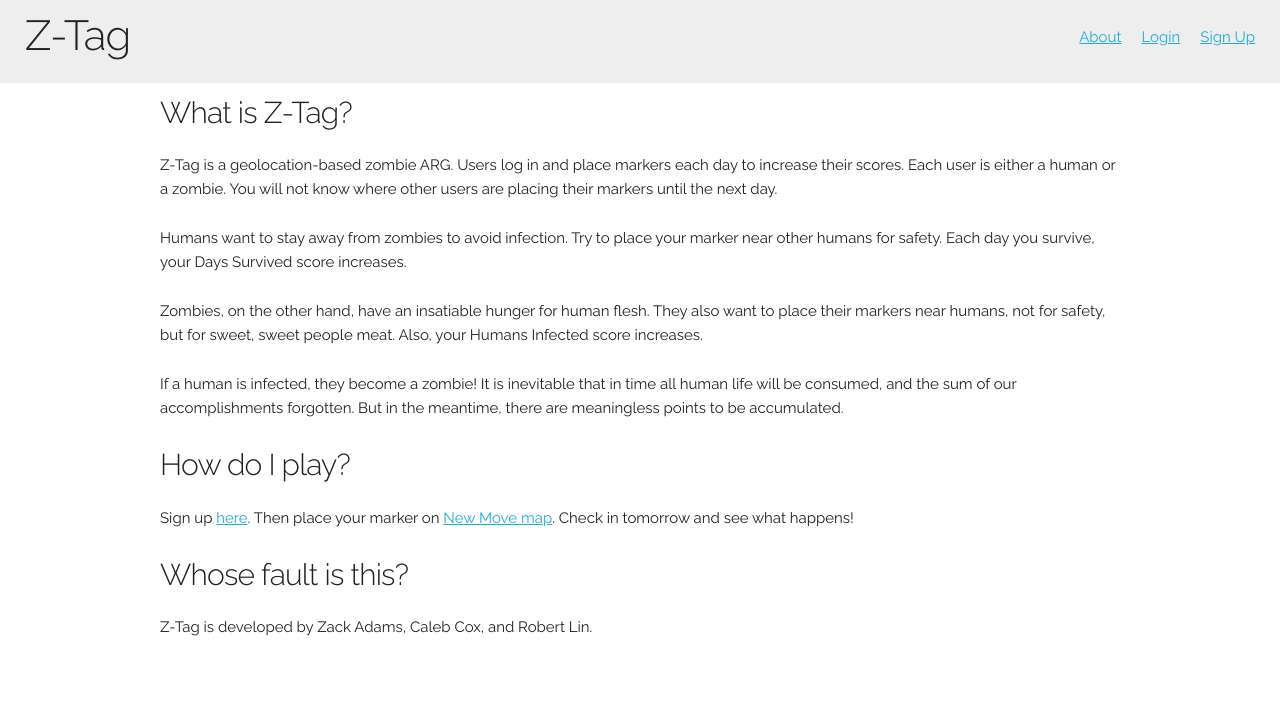
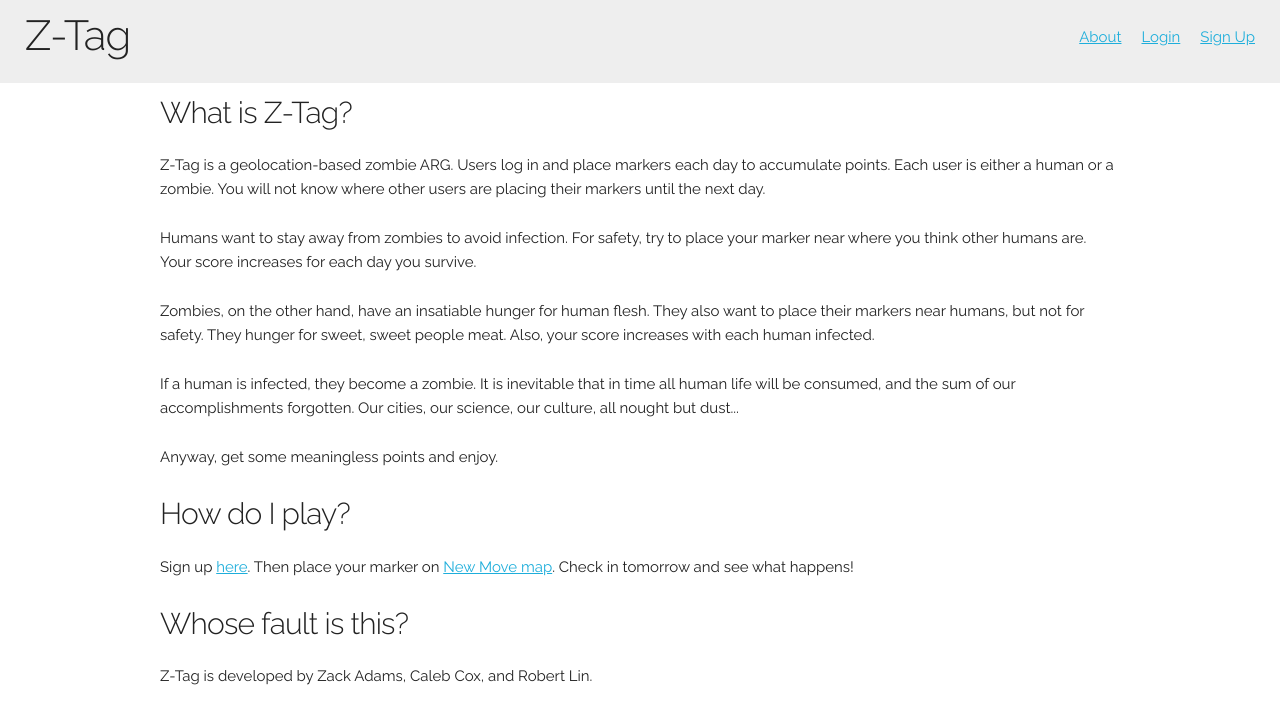
Before and after one commit to drzackyll/map_project, a React (Create React App) app in the folder map_project_front/: page / in a window 1280 px wide. Shown: the top 724 px of the page. Built offline with nearby package versions, Linux system fonts and the light colour scheme; what react-google-maps would draw is missing.

Commit message:
Edit About copy

```diff
--- a/map_project_front/src/components/About.js
+++ b/map_project_front/src/components/About.js
@@ -5,10 +5,11 @@ function About(props) {
   return (
     <div>
       <h4>What is Z-Tag?</h4>
-      <p>Z-Tag is a geolocation-based zombie ARG. Users log in and place markers each day to increase their scores. Each user is either a human or a zombie. You will not know where other users are placing their markers until the next day.</p>
-      <p>Humans want to stay away from zombies to avoid infection. Try to place your marker near other humans for safety. Each day you survive, your Days Survived score increases.</p>
-      <p>Zombies, on the other hand, have an insatiable hunger for human flesh. They also want to place their markers near humans, not for safety, but for sweet, sweet people meat. Also, your Humans Infected score increases.</p>
-      <p>If a human is infected, they become a zombie! It is inevitable that in time all human life will be consumed, and the sum of our accomplishments forgotten. But in the meantime, there are meaningless points to be accumulated.</p>
+      <p>Z-Tag is a geolocation-based zombie ARG. Users log in and place markers each day to accumulate points. Each user is either a human or a zombie. You will not know where other users are placing their markers until the next day.</p>
+      <p>Humans want to stay away from zombies to avoid infection. For safety, try to place your marker near where you think other humans are. Your score increases for each day you survive.</p>
+      <p>Zombies, on the other hand, have an insatiable hunger for human flesh. They also want to place their markers near humans, but not for safety. They hunger for sweet, sweet people meat. Also, your score increases with each human infected.</p>
+      <p>If a human is infected, they become a zombie. It is inevitable that in time all human life will be consumed, and the sum of our accomplishments forgotten. Our cities, our science, our culture, all nought but dust...</p>
+      <p>Anyway, get some meaningless points and enjoy.</p>
       <h4>How do I play?</h4>
       <p>Sign up <Link to="/signup">here</Link>. Then place your marker on <Link to="/newmove">New Move map</Link>. Check in tomorrow and see what happens!</p>
       <h4>Whose fault is this?</h4>
```
